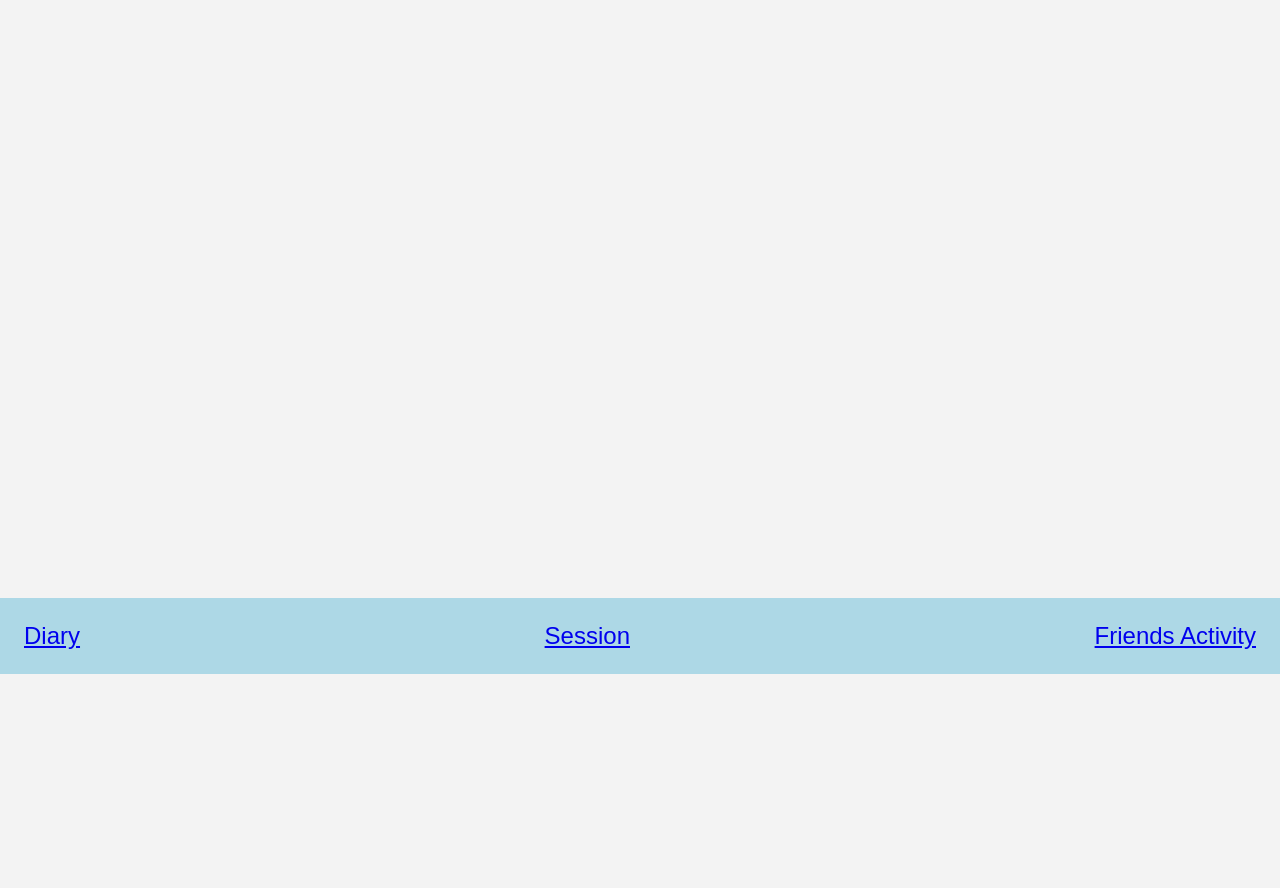
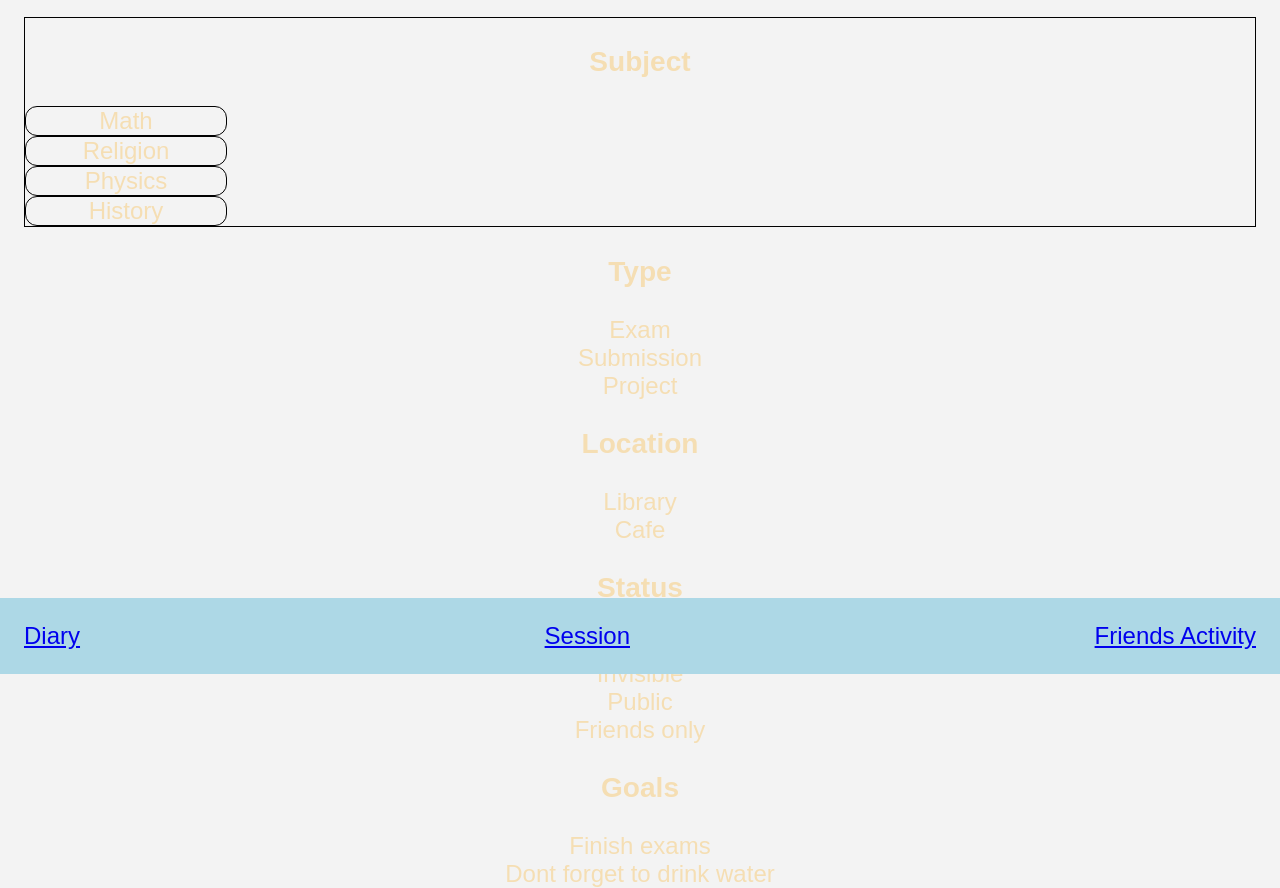
Before and after one commit to Ellaoui94/Smidig_prosjekt_gruppe_18, a React app in the folder client/: page /session in a window 1280 px wide. Shown: the part 126-1014 px from the top of the page. Before the commit the page ends 944 px from the top, so only its background shows below. Built offline with nearby package versions, Linux system fonts and the light colour scheme.

Commit message:
editing session

```diff
--- a/client/pages/frontPage/frontPage.css
+++ b/client/pages/frontPage/frontPage.css
@@ -1,6 +1,6 @@
 .content {
     background: linear-gradient(180deg, #138CA7 0%, #70A790 100%);
-    position: fixed;
+    position: absolute;
     top: 0;
     left: 0;
     right: 0;
--- a/client/pages/sessionPage/session.jsx
+++ b/client/pages/sessionPage/session.jsx
@@ -1,5 +1,46 @@
 import React from "react";
 
+const subjects = ["Math", "Religion", "Physics", "History" ]
+const types = ["Exam", "Submission", "Project"]
+const locations = ["Library", "Cafe"]
+const status = ["Alone", "Invisible", "Public", "Friends only"]
+const goals = ["Finish exams", "Dont forget to drink water"]
+
 export function Session() {
-  return <h1>Session</h1>;
+  return (
+    <div>
+      <h1>Start a Session</h1>
+
+      <div style={{border: "1px solid black"}}>
+        <h3>Subject</h3>
+        {subjects.map((subject) => <div style={{border: "1px solid black", borderRadius: 12, width: 200 }}>{subject}</div>)}
+      </div>
+
+
+      <div>
+        <h3>Type</h3>
+        {types.map((type) => <div>{type}</div>)}
+      </div>
+
+
+      <div>
+        <h3>Location</h3>
+        {locations.map((location) => <div>{location}</div>)}
+      </div>
+
+
+      <div>
+        <h3>Status</h3>
+        {status.map((s) => <div>{s}</div>)}
+      </div>
+
+
+      <div>
+        <h3>Goals</h3>
+        {goals.map((goal) => <div>{goal}</div>)}
+      </div>
+
+
+    </div>
+  );
 }
```
